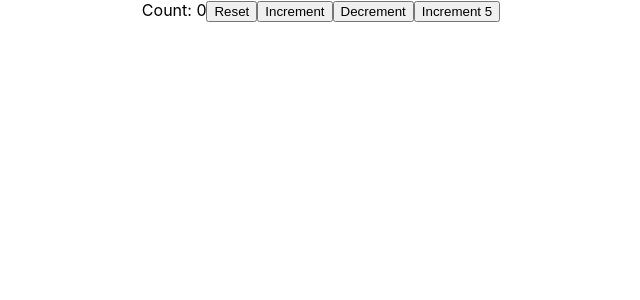
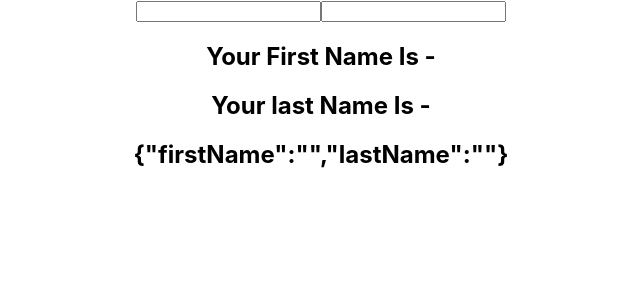
Before and after one commit to RayaIrf/react_hooks, a React (Create React App) app: page / in a window 1280 px wide. Shown: the top 300 px of the page, without its empty margins (319-959 px from the left). Built offline with nearby package versions, Linux system fonts and the light colour scheme.

Commit message:
useState oject

```diff
--- a/src/App.js
+++ b/src/App.js
@@ -3,12 +3,13 @@
 import ClassCounter from './components/ClassCounter';
 import HookCounter from './components/HookCounter';
 import HookCounterTwo from './components/HookCounterTwo';
+import HookCounterThree from './components/HookCounterThree';
 
 function App() {
   return (
     <div className="App">
       {/* <ClassCounter /> */}
-      <HookCounterTwo />
+      <HookCounterThree />
     </div>
   );
 }
--- /dev/null
+++ b/src/components/HookCounterThree.js
@@ -0,0 +1,17 @@
+import React, { useState } from "react";
+
+function HookCounterThree() {
+
+    const [name, setName] = useState({ firstName: '', lastName: '' })
+    return (
+        <form>
+            <input type="text" value={name.firstName} onChange={e => setName({ ...name, firstName: e.target.value })} />
+            <input type="text" value={name.lastName} onChange={e => setName({...name, lastName: e.target.value })} />
+            <h2>Your First Name Is - {name.firstName}</h2>
+            <h2>Your last Name Is - {name.lastName}</h2>
+            <h2>{JSON.stringify(name)}</h2>
+        </form>
+    )
+}
+
+export default HookCounterThree
```
